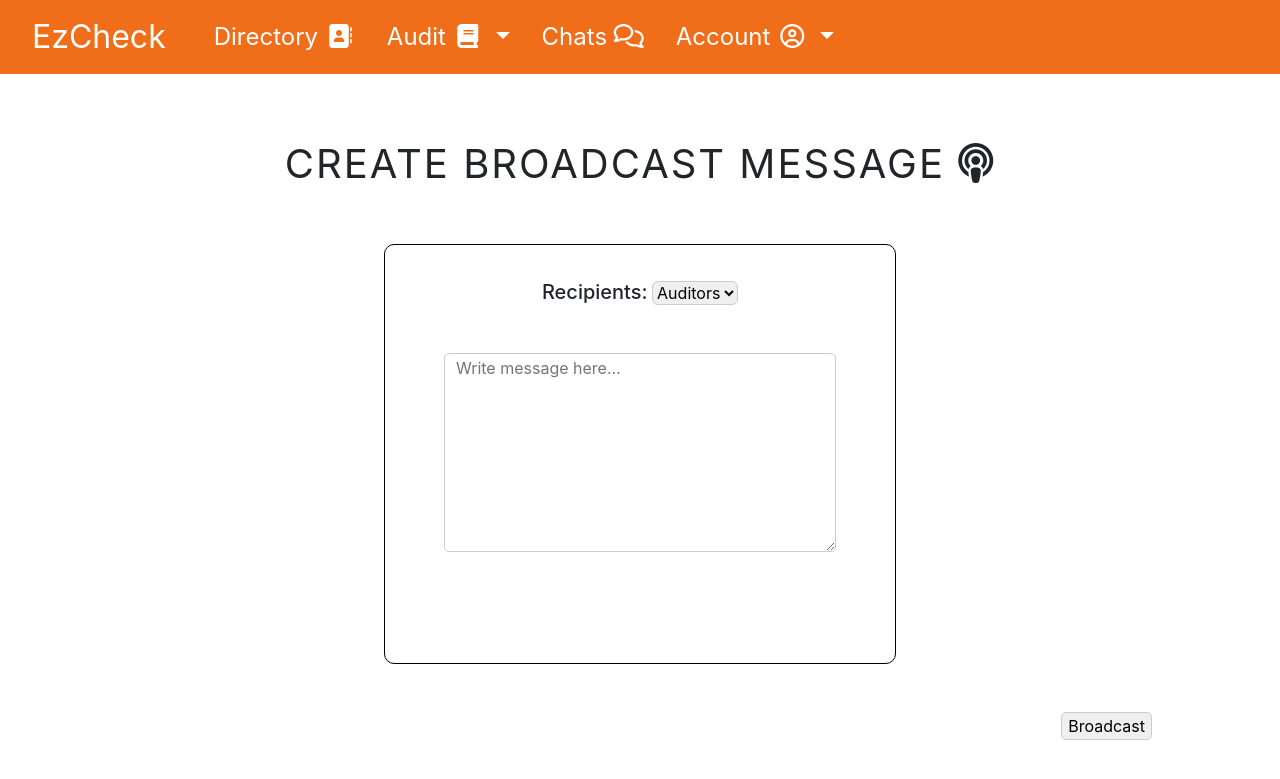
After one commit to kaikangw/cl02grp02, a Flask app: page /create_broadcast in a window 1280 px wide. The commit adds this page. Shown: the top 779 px of the page. Run offline with Flask 2, Linux system fonts and the light colour scheme; some libraries are stand-ins or nearby versions.

Commit message:
Added create broadcast tab and function, tweaked navbar

```diff
--- a/app/routes.py
+++ b/app/routes.py
@@ -41,6 +41,7 @@ def login_page():
 
             else:
                 return redirect(url_for('main_page'))
+
         else:
             return render_template("login/login.html", alert = "Incorrect Username or Password")
 
@@ -321,6 +322,17 @@ def saved_audit():
         dates.append(d)
     return render_template("saved_audit.html", dates=dates)
 
+#broadcast message
+@app.route('/create_broadcast', methods=["GET","POST"])
+def create_broadcast():
+
+    if request.method == "POST":
+        recipient = request.form["broadcastTo"]
+        print(recipient)
+        broadcast = request.form["broadcastMsg"]
+        print(broadcast)
+        render_template("broadcast/broadcast.html")
+    return render_template("broadcast/broadcast.html")
 
 #blueprints
 app.register_blueprint(adminstrator, url_prefix="/admin")
--- /dev/null
+++ b/app/static/styles/broadcast.css
@@ -0,0 +1,55 @@
+h1#broadcast-title{
+    font-family: -apple-system, BlinkMacSystemFont, 'Segoe UI', Roboto, Oxygen, Ubuntu, Cantarell, 'Open Sans', 'Helvetica Neue', sans-serif;
+    font-weight: normal;
+    letter-spacing: .125rem;
+    text-transform: uppercase;
+}
+
+div#sendBroadcast{
+    border: 1px solid black;
+    width: 50%;
+    height:70%;
+    margin: auto;
+    padding: 10px;
+    border-radius: 10px;
+}
+
+form#send_broadcast{
+    margin-left: auto;
+    margin-right: auto;
+    width: 80%;
+    height: 100%;
+    display: relative;
+}
+
+div#broadcast-recipient h5{
+    display: inline-block;
+    margin: 0 auto;
+}
+
+form textarea#broadcastMsg{
+    width:100%;
+    height: 50%;
+    border: 1px solid #ccc;
+    border-radius: 5px;
+}
+
+button.broadcastMsg{
+    border-radius: 5px;
+    border: 1px solid #ccc;
+    box-shadow: 7px;
+    margin:0 auto;
+    flex-direction: row;
+}
+
+div#bbuttondiv{
+    position: absolute;
+    bottom: 0;
+    right: 0;
+}
+
+select#broadcastTo{
+  margin: 0 auto;
+  border: 1px solid #ccc;
+  border-radius: 6px;
+}
--- a/app/static/styles/chat.css
+++ b/app/static/styles/chat.css
@@ -3,6 +3,7 @@
     letter-spacing: .125rem;
     text-transform: uppercase;
 }
+
 
 /*Copied*/
 
@@ -48,7 +49,7 @@ div#indivChat{
     overflow-y: auto;
     padding: 10px;
     flex-direction: column-reverse;
-    display: flex;
+    display: flex ;
   }
   .msger-chat::-webkit-scrollbar {
     width: 6px;
--- a/app/templates/base.html
+++ b/app/templates/base.html
@@ -35,6 +35,7 @@
         <link rel="stylesheet" type="text/css" href="{{ url_for('static', filename='styles/view_data.css')}}"/>
         <link rel="stylesheet" type="text/css" href="{{ url_for('static', filename='styles/directory.css')}}"/>
         <link rel="stylesheet" type="text/css" href="{{ url_for('static', filename='styles/chat.css')}}"/>
+        <link rel="stylesheet" type="text/css" href="{{ url_for('static', filename='styles/broadcast.css')}}"/>
 
         {% endblock %}
 
@@ -60,6 +61,8 @@
                 <li class="nav-item">
                   <a class="nav-link px-3 " href="{{url_for('directory_page')}}" style="color: white;">Directory  <i class="fas fa-address-book fa-fw"></i></a>
                 </li>
+
+                {% if session["clearance"] == "auditor" %}
                 <li class="nav-item dropdown">
                   <a class="nav-link dropdown-toggle px-3 white" href="{{url_for('main_page')}}" id="navbarDropdown" role="button" data-toggle="dropdown" aria-haspopup="true" aria-expanded="false" style="color: white;">
                     Audit  <i class="fas fa-book fa-fw"></i>
@@ -76,9 +79,35 @@
                   <a class="nav-link px-3" href="{{url_for('data_page')}}" style="color: white;">Data  <i class="fas fa-chart-line fa-fw"></i></a>
                 </li>
                 <li class="nav-item">
-                  <a class="nav-link px-3 " href="{{url_for('chat_page')}}" style="color: white;">Chats  <i class="fas fa-address-book fa-fw"></i></a>
+                  <a class="nav-link px-3 " href="{{url_for('chat_page')}}" style="color: white;">Chats  <i class="far fa-comments"></i></i></a>
                 </li>
+                <li class="nav-item">
+                  <a class="nav-link px-3 " href="{{url_for('create_broadcast')}}" style="color: white;">Broadcast  <i class="fas fa-bullhorn"></i></a>
+                </li>
+
+                <li class="nav-item dropdown float-right">
+                  <a class="nav-link px-3 dropdown-toggle" href="/" id="navbarDropdown" role="button" data-toggle="dropdown" aria-haspopup="true" aria-expanded="false" style="color: white;">
+                  Account <i class="far fa-user-circle fa-fw"></i>
+                  </a>
+                  <div class="dropdown-menu" aria-labelledby="navbarDropdown" style="border:none; background-color:#f06d1a;">
+                    <a class="dropdown-item px-3 mx-auto"  href="{{url_for('settings')}}" style="color: white;">Settings</a>
+
+                    <a class="dropdown-item px-3 justify-content-center" id="logout" href="{{url_for('login_page')}}" style="color: white;">Log Out</a>
+                  </div>
+                </li>
+                {% else %}
                 <li class="nav-item dropdown">
+                  <a class="nav-link dropdown-toggle px-3 white" href="{{url_for('main_page')}}" id="navbarDropdown" role="button" data-toggle="dropdown" aria-haspopup="true" aria-expanded="false" style="color: white;">
+                    Audit  <i class="fas fa-book fa-fw"></i>
+                  </a>
+                  <div class="dropdown-menu" aria-labelledby="navbarDropdown" style="border:none; background-color:#f06d1a;">
+                    <a class="dropdown-item px-3" href="{{url_for('audits.view_audits')}}" style="color: white;">View</a>
+                  </div>
+                </li>
+                <li class="nav-item">
+                  <a class="nav-link px-3 " href="{{url_for('chat_page')}}" style="color: white;">Chats  <i class="far fa-comments"></i></i></a>
+                </li>
+                <li class="nav-item dropdown float-right">
                   <a class="nav-link px-3 dropdown-toggle" href="/" id="navbarDropdown" role="button" data-toggle="dropdown" aria-haspopup="true" aria-expanded="false" style="color: white;">
                   Account <i class="far fa-user-circle fa-fw"></i>
                   </a>
@@ -89,6 +118,7 @@
                   </div>
                 </li>
 
+                {% endif %}
 
               </ul>
             </div>
--- /dev/null
+++ b/app/templates/broadcast/broadcast.html
@@ -0,0 +1,37 @@
+{% extends "base.html" %}
+
+{% block head %}
+{{ super() }}
+{% endblock %}
+
+
+{% block content %}
+<div id="header">
+    <h1 id="broadcast-title">Create Broadcast Message <i class="fas fa-podcast"></i></h1>
+</div>
+<br>
+<br>
+<div id="sendBroadcast">
+    <form id="send_broadcast" method="POST" style="margin-top: 5%;">
+        <div id="broadcast-recipient">
+            <h5>Recipients: </h5>
+            <select name="broadcastTo" id="broadcastTo">
+            <option id="auditors" value="auditors">Auditors</option>
+            <option id="tenants" value="tenants">Tenants</option>
+            <option id="all" value="all">All</option>
+        </select>
+        </div>
+
+        <br>
+        <br>
+
+        <textarea id="broadcastMsg" name="broadcastMsg"  placeholder="  Write message here..."></textarea>
+        <div id="bbuttondiv">
+            <button type="submit" class="broadcastMsg">Broadcast</button>
+        </div>
+    </form>
+</div>
+
+
+
+{% endblock %}
```
Also changed, not shown: app/templates/chat/chat_main.html (+3 -4 lines), app.db.
